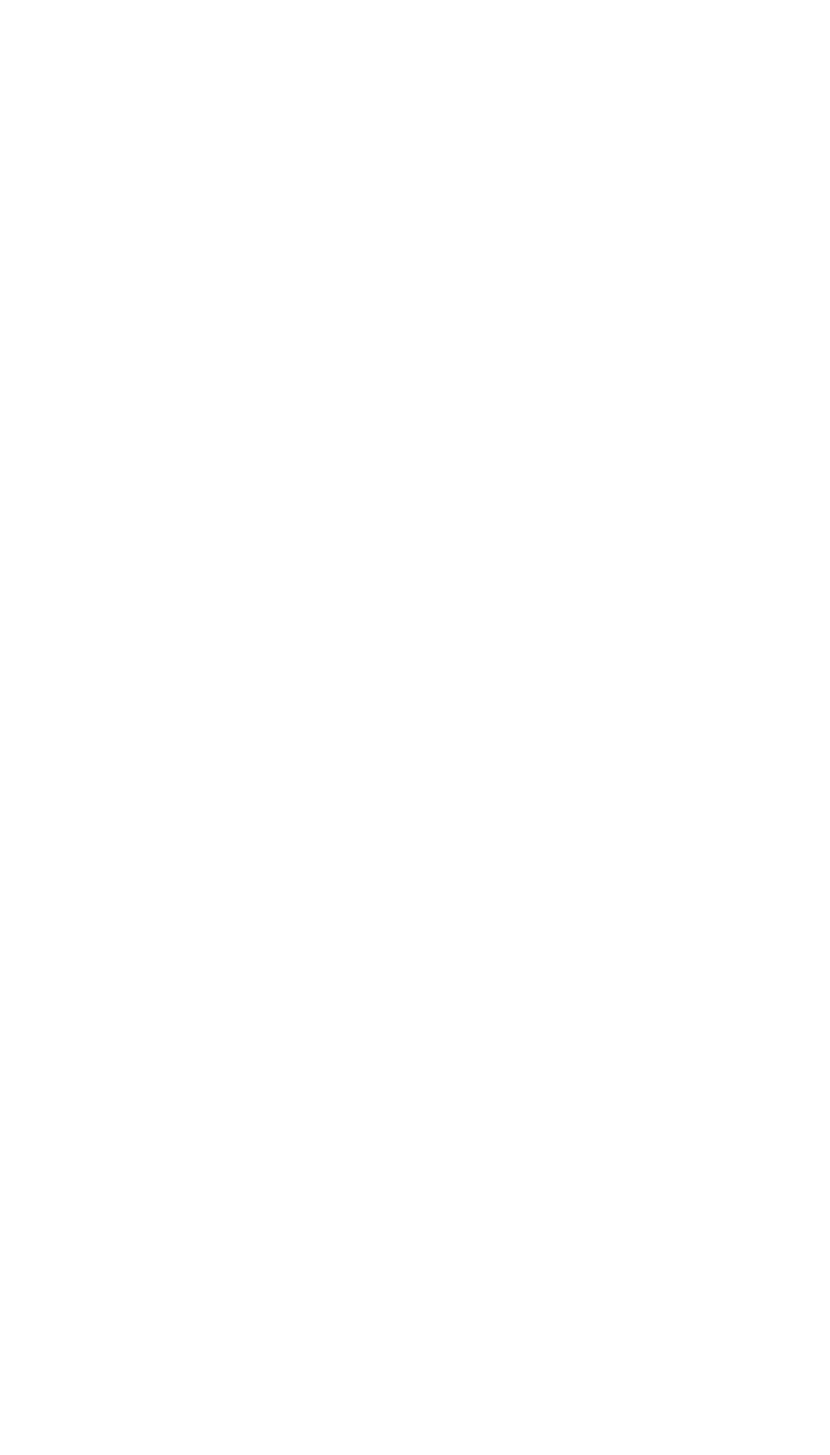
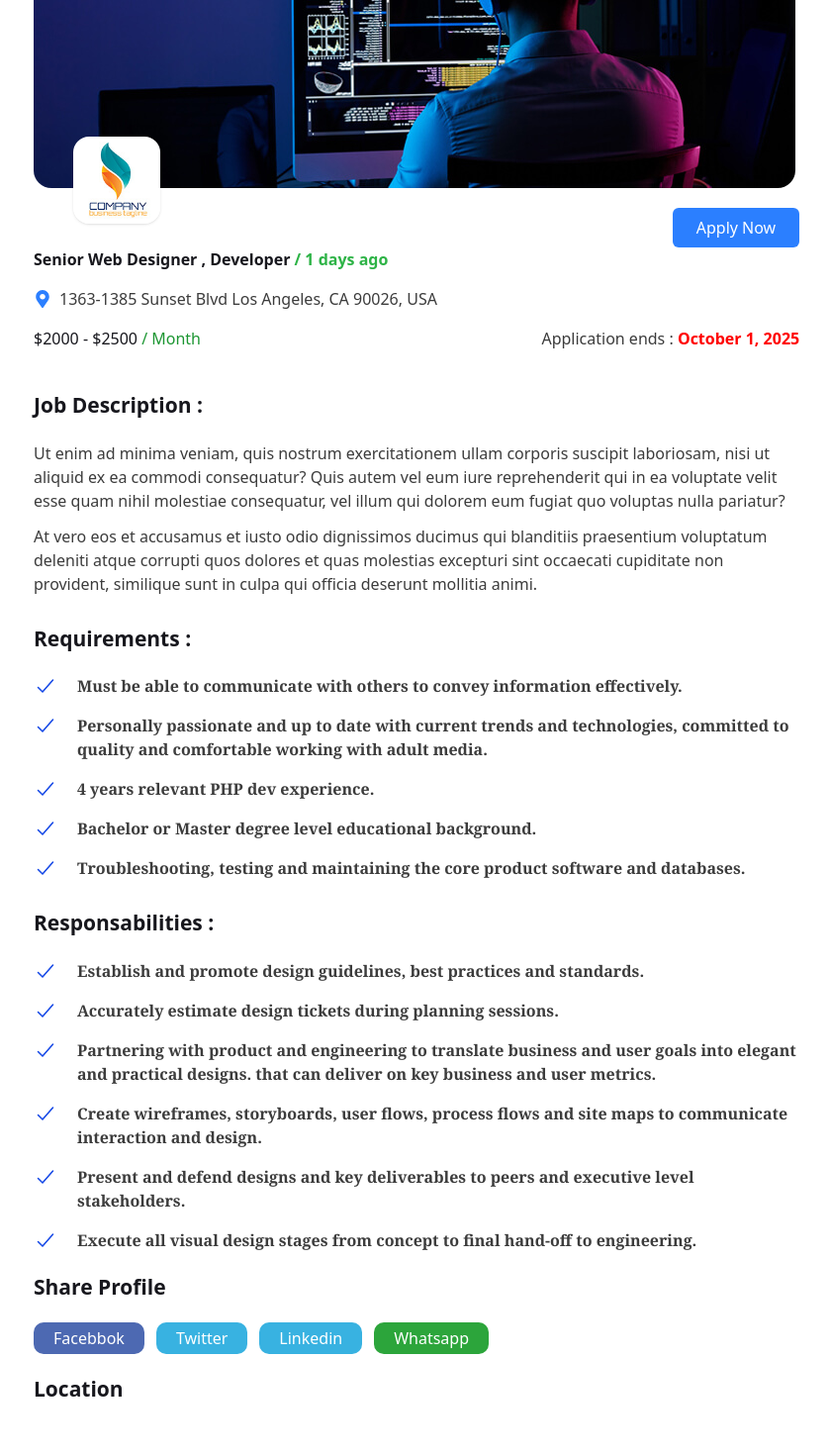
Before and after one commit to AyeshOmar/JobFinderApp, a React (Vite) app: page /JobFinderApp/Job-Details in a window 1280 px wide. Before the commit this address had no page. Shown: the part 240-1710 px from the top of the page at 99% size, without its empty margins (53-892 px from the left). Before the commit the page ends 800 px from the top, so only its background shows below. Built offline with nearby package versions, Linux system fonts and the light colour scheme.

Commit message:
Update v4

```diff
--- a/src/App.jsx
+++ b/src/App.jsx
@@ -3,17 +3,22 @@ import './App.css'
 import Home from './User/Pages/home/Home'
 import AllJobGrid from './User/Pages/AllJobPage/AllJobGrid'
 import { Routes, Route } from "react-router-dom";
+import JobDetails from './User/Pages/JobDetails/JobDetails';
+import Header from './User/Components/header/Header';
+import Footer from './User/Components/Footer/Footer';
 function App() {
 
 
   return (
 
      <div>
-
+     <Header/>
       <Routes>
             <Route  path="/" element={<Home />} />
             <Route  path="/all-jobs" element={<AllJobGrid />} />
+            <Route  path="Job-Details"  element={<JobDetails/>}/>
       </Routes>
+      <Footer/>
       </div>
   )
 }
--- a/src/User/Components/JobOffer/CardJob.jsx
+++ b/src/User/Components/JobOffer/CardJob.jsx
@@ -1,5 +1,5 @@
 import React, { useState, useEffect } from "react";
-
+import { Link } from "react-router-dom";
 const CardJob = ({ Data ,sign}) => {
 
 
@@ -69,7 +69,7 @@ const CardJob = ({ Data ,sign}) => {
                 / {item.unit}
               </p>
               <a
-                href="#"
+                href="Job-Details"
                 className="text-blue-500 font-semibold hover:underline"
               >
                 Browse Job
--- /dev/null
+++ b/src/User/Components/jobDetail/JobDetail.jsx
@@ -0,0 +1,161 @@
+import React from 'react'
+import { FaMapMarkerAlt } from "react-icons/fa";
+import { IoCheckmark } from "react-icons/io5";
+const JobDetail = () => {
+
+
+const SocialMedia=[
+    {name:"Facebbok",  className:'bg-[#4d69B2] text-white rounded-[10px] px-5 py-1'},
+    {name:"Twitter",  className:'bg-[#38B2E1] text-white rounded-[10px] px-5 py-1'},
+    {name:"Linkedin",  className:'bg-[#38B2E1] text-white rounded-[10px] px-5 py-1'},
+    {name:"Whatsapp",  className:'bg-[#2CA53B] text-white rounded-[10px] px-5 py-1'},
+
+]
+
+
+  return (
+    <div className='mt-22 grid grid-cols-1 md:grid-cols-[70%_30%] gap-4 mx-auto max-w-[1170px] p-8 '>
+
+
+        {/*left section*/}
+        <div className=''>
+            <div className='relative'>
+                <img className='rounded-[18px]' src='./images/jobDetail1.jpg' alt='job-logo-image'/>
+                <img className='  w-22 object-contain rounded-2xl absolute left-10 bottom-6  shadow' src='./images/company1.jpg' alt='job-logo-company'/>
+                <div className='flex justify-end '><button className=' mt-5 bg-blue-500 text-white px-6 py-2 rounded-md'>Apply Now</button></div>
+
+            </div>
+            <div>
+                <h2 className='font-bold text-[#17171D]'> Senior Web Designer , Developer <span className='text-[#2DB346]'>/ 1 days ago</span></h2>
+                <div className='flex items-center mt-4'>
+                    <FaMapMarkerAlt size={18} className='text-blue-500 mr-2'/>
+                    <p className='text-[#3c3c3c]'>1363-1385 Sunset Blvd Los Angeles, CA 90026, USA</p>
+                </div>
+                <div className='flex items-center justify-between mt-4'>
+                     <p className='text-[#17171D] font-medium'>$2000 - $2500 <span className='text-[#1c9632] font-medium'>/ Month</span></p>
+                    <p className='text-[#3c3c3c] font-medium'>Application ends : <span className='text-[#ff0000] font-bold' >October 1, 2025</span></p>
+                </div>
+
+
+            </div>
+
+            <div className='mt-10 '>
+                <div>
+                    <h1 className='font-bold text-[#17171D] text-[21px]'>Job Description :</h1>
+                    <p className='text-[#3c3c3c] mt-5 '>Ut enim ad minima veniam, quis nostrum exercitationem ullam corporis suscipit laboriosam, nisi ut aliquid ex ea commodi consequatur? Quis autem vel eum iure reprehenderit qui in ea voluptate velit esse quam nihil molestiae consequatur, vel illum qui dolorem eum fugiat quo voluptas nulla pariatur?
+                    </p>
+                    <p className='text-[#3c3c3c] mt-3 '> At vero eos et accusamus et iusto odio dignissimos ducimus qui blanditiis praesentium voluptatum deleniti atque corrupti quos dolores et quas molestias excepturi sint occaecati cupiditate non provident, similique sunt in culpa qui officia deserunt mollitia animi.</p>
+                </div>
+
+                <div className="mt-7">
+                    <h1 className="font-bold text-[#17171D] text-[21px]">Requirements :</h1>
+                    <ul className="text-[#3c3c3c] mt-5 space-y-4">
+                        <li className="flex items-start text-[#3C3C3C] font-semibold text-[16px] font-serif">
+                       <IoCheckmark className="text-blue-700 text-2xl mr-5 flex-shrink-0 min-w-[24px]" />
+                        Must be able to communicate with others to convey information effectively.
+                        </li>
+                        <li className="flex items-start text-[#3C3C3C] font-semibold text-[16px] font-serif">
+                       <IoCheckmark className="text-blue-700 text-2xl mr-5 flex-shrink-0 min-w-[24px]" />
+                        Personally passionate and up to date with current trends and technologies, committed to quality and comfortable working with adult media.
+                        </li>
+                        <li className="flex items-start text-[#3C3C3C] font-semibold text-[16px] font-serif">
+                        <IoCheckmark className="text-blue-700 text-2xl mr-5 flex-shrink-0 min-w-[24px]" />
+                        4 years relevant PHP dev experience.
+                        </li>
+                        <li className="flex items-start text-[#3C3C3C] font-semibold text-[16px] font-serif">
+                        <IoCheckmark className="text-blue-700 text-2xl mr-5 flex-shrink-0 min-w-[24px]" />
+                        Bachelor or Master degree level educational background.
+                        </li>
+                        <li className="flex items-start text-[#3C3C3C] font-semibold text-[16px] font-serif">
+                       <IoCheckmark className="text-blue-700 text-2xl mr-5 flex-shrink-0 min-w-[24px]" />
+                        Troubleshooting, testing and maintaining the core product software and databases.
+                        </li>
+                    </ul>
+                </div>
+
+                <div className="mt-7">
+                    <h1 className="font-bold text-[#17171D] text-[21px]">Responsabilities :</h1>
+                    <ul className="text-[#3c3c3c] mt-5 space-y-4">
+                        <li className="flex items-start text-[#3C3C3C] font-semibold text-[16px] font-serif">
+                       <IoCheckmark className="text-blue-700 text-2xl mr-5 flex-shrink-0 min-w-[24px]" />
+                       Establish and promote design guidelines, best practices and standards.
+                        </li>
+                        <li className="flex items-start text-[#3C3C3C] font-semibold text-[16px] font-serif">
+                       <IoCheckmark className="text-blue-700 text-2xl mr-5 flex-shrink-0 min-w-[24px]" />
+                        Accurately estimate design tickets during planning sessions.
+                        </li>
+                        <li className="flex items-start text-[#3C3C3C] font-semibold text-[16px] font-serif">
+                        <IoCheckmark className="text-blue-700 text-2xl mr-5 flex-shrink-0 min-w-[24px]" />
+                       Partnering with product and engineering to translate business and user goals into elegant and practical designs. that can deliver on key business and user metrics.
+                        </li>
+                        <li className="flex items-start text-[#3C3C3C] font-semibold text-[16px] font-serif">
+                        <IoCheckmark className="text-blue-700 text-2xl mr-5 flex-shrink-0 min-w-[24px]" />
+                        Create wireframes, storyboards, user flows, process flows and site maps to communicate interaction and design.
+                        </li>
+                        <li className="flex items-start text-[#3C3C3C] font-semibold text-[16px] font-serif">
+                       <IoCheckmark className="text-blue-700 text-2xl mr-5 flex-shrink-0 min-w-[24px]" />
+                        Present and defend designs and key deliverables to peers and executive level stakeholders.
+                        </li>
+                          <li className="flex items-start text-[#3C3C3C] font-semibold text-[16px] font-serif">
+                       <IoCheckmark className="text-blue-700 text-2xl mr-5 flex-shrink-0 min-w-[24px]" />
+                        Execute all visual design stages from concept to final hand-off to engineering.
+                        </li>
+                    </ul>
+                </div>
+
+                <div className='mt-5'>
+                    <h1 className='font-bold text-[#17171D] text-[21px] '>Share Profile </h1>
+                     <div className='flex space-x-3 mt-5'>
+                       {SocialMedia.map((x,indexedDB) => (
+                        <button key={indexedDB} className={x.className}>
+                         {x.name}
+                        </button>
+                         ))}
+
+
+
+                     </div>
+                </div>
+                <div className='mt-5'>
+                    <h1 className='font-bold text-[#17171D] text-[21px] '>Location </h1>
+                     <div className='flex space-x-3 mt-5'>
+
+
+
+
+                     </div>
+                </div>
+
+
+
+            </div>
+
+
+
+
+
+
+        </div>
+
+
+
+
+
+
+
+
+
+         {/*Right section*/}
+        <div className=''>
+            frevfve
+        </div>
+
+
+
+
+
+    </div>
+  )
+}
+
+export default JobDetail
--- a/src/User/Pages/AllJobPage/AllJobGrid.jsx
+++ b/src/User/Pages/AllJobPage/AllJobGrid.jsx
@@ -171,8 +171,6 @@ const jobData = [
 
   return (
     <div>
-      {/* Header */}
-      <Header />
 
       <div className="mt-17 grid grid-cols-1 md:grid-cols-10">
 
--- /dev/null
+++ b/src/User/Pages/JobDetails/JobDetails.jsx
@@ -0,0 +1,16 @@
+import React from 'react'
+import Header from '../../Components/header/Header'
+
+import Footer from '../../Components/Footer/Footer'
+import JobDetail from '../../Components/jobDetail/JobDetail'
+const JobDetails = () => {
+  return (
+    <div>
+
+        <JobDetail/>
+
+    </div>
+  )
+}
+
+export default JobDetails
--- a/src/User/Pages/home/Home.jsx
+++ b/src/User/Pages/home/Home.jsx
@@ -1,23 +1,22 @@
 import React from 'react'
-import Header from '../../Components/header/Header'
 import Banner from '../../Components/banner/Banner'
 import Partnerpub from '../../Components/partnerPub/Partnerpub'
 import Steps from '../../Components/Steps-and-recentJob/Steps'
 import Categories from '../../Components/Categories/Categories'
 import JobOffer from '../../Components/JobOffer/JobOffer'
 import CarouselClient from '../../Components/ClentsTestimonials/CarouselClient'
-import Footer from '../../Components/Footer/Footer'
+
 const Home = () => {
   return (
     <div className='h-auto'>
-      <Header/>
+
       <Banner/>
       <Partnerpub/>
       <Steps/>
       <Categories/>
       <JobOffer/>
       <CarouselClient/>
-      <Footer/>
+
     </div>
   )
 }
```
Also changed, not shown: public/images/jobDetail1.jpg (added).
